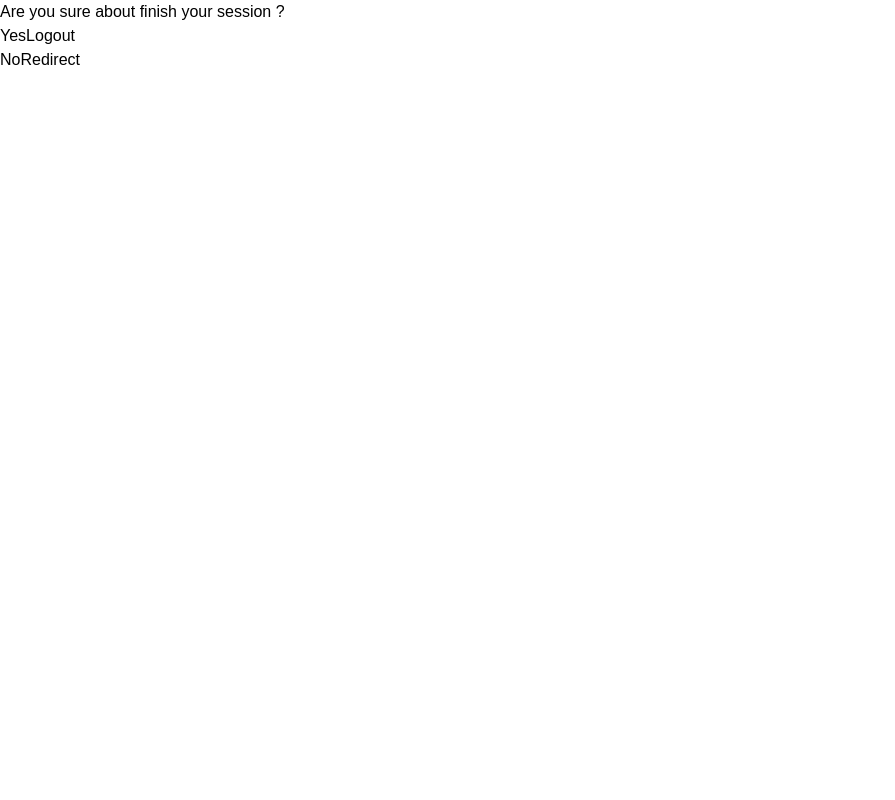
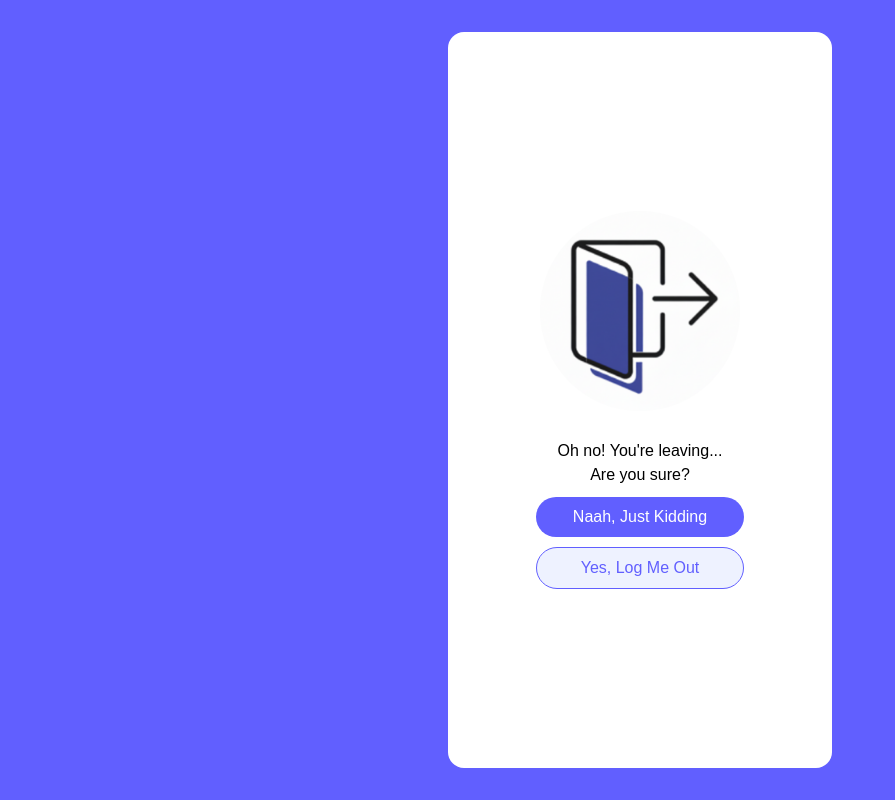
Before and after one commit to alejocf/Blog-Frontened, a Next.js app: page /logout in a window 1280 px wide. Shown: the whole page, without its empty margins (0-895 px from the left). Built offline with nearby package versions, Linux system fonts and the light colour scheme; no server answers.

Commit message:
Style in logout component

```diff
--- a/src/components/ProtectedRoute.js
+++ b/src/components/ProtectedRoute.js
@@ -5,18 +5,18 @@ import { useRouter } from "next/navigation"
 import { useEffect, useState } from "react"
 
 export default function ProtectedRoute ({ children }) {
-  const { token, loading } = useAuthContext()
+  const { token, user, loading } = useAuthContext()
   const router = useRouter()
   const [checked, setChecked] = useState(false)
 
   useEffect(() => {
     if (!loading) {
-      if (!token) {
+      if (!token || !user) {
         router.replace('/login')
       }
       setChecked(true)
     }
-  }, [token, loading, router])
+  }, [token, user, loading, router])
 
 
   if (loading || !checked) {
@@ -27,7 +27,7 @@ export default function ProtectedRoute ({ children }) {
     )
   }
 
-  if (!token) {
+  if (!token || !user) {
     return null
   }
 
--- a/src/components/authentication/login.js
+++ b/src/components/authentication/login.js
@@ -35,9 +35,9 @@ export default function Login () {
 
   return (
       // <div className="flex min-h-full flex-col justify-center px-6 py-12 lg:px-8 bg-blue-950">
-      <div className="bg-blue-950 w-full h-full">
+      <div className="flex flex-col items-center justify-center bg-blue-950 w-full h-screen p-5">
         <div className="sm:mx-auto sm:w-full sm:max-w-sm">
-          <h2 className="mt-10 text-center text-2xl/9 font-bold tracking-tight text-blue-600">Sign in to your account</h2>
+          <h2 className="text-center text-2xl/9 font-bold tracking-tight text-blue-600">Sign in to your account</h2>
         </div>
 
         <div className="mt-10 sm:mx-auto sm:w-full sm:max-w-sm">
--- a/src/components/authentication/logout.js
+++ b/src/components/authentication/logout.js
@@ -1,6 +1,8 @@
 'use client'
+import Image from "next/image";
 import Link from "next/link"
 import { useRouter } from "next/navigation"
+import { ImExit } from "react-icons/im";
 
 export default function Logout () {
   const router = useRouter();
@@ -13,10 +15,40 @@ export default function Logout () {
 
 
   return (
-    <div>
-      <h2>Are you sure about finish your session ?</h2>
+    <div className="flex justify-center bg-indigo-500 p-8 h-screen">
+      <div className="flex flex-col justify-center items-center bg-white p-8 w-96 rounded-2xl" >
+        {/* <ImExit className="text-9xl mb-8" /> */}
+        <Image
+          className="rounded-full mb-7"
+          src="/logout-image.png"
+          alt="Logout image"
+          width={200}
+          height={200}
+        />
 
-      <div>
+        <span>
+          Oh no! You're leaving...
+        </span>
+
+        <span className="mb-2.5" >
+          Are you sure?
+        </span>
+
+        <div className="" >
+          <span className="flex justify-center bg-indigo-500 text-white px-3 py-2 rounded-4xl w-52 mb-2.5" >
+            <Link href='/' >
+              Naah, Just Kidding
+            </Link>
+          </span>
+
+          <span onClick={handleSubmit} className="flex justify-center bg-indigo-50 border border-indigo-500 text-indigo-500 px-2.5 py-2 rounded-4xl w-52 cursor-pointer" >
+            {/* <button onClick={handleSubmit} className= > */}
+              Yes, Log Me Out
+            {/* </button> */}
+          </span>
+        </div>
+
+        {/* <div>
           <span>Yes</span>
           <button onClick={handleSubmit}>Logout</button>
         </div>
@@ -24,6 +56,7 @@ export default function Logout () {
         <div>
           <span>No</span>
           <Link href='/'>Redirect</Link>
+        </div> */}
       </div>
 
     </div>
--- a/src/contexts/authContext.js
+++ b/src/contexts/authContext.js
@@ -44,15 +44,27 @@ export function AuthProvider ({ children }) {
     setUser(null)
   }
 
+
   useEffect(() => {
     const savedToken = localStorage.getItem("token");
-    if (savedToken) {
-      setToken(savedToken);
-      fetchUser(savedToken);
-    }
-    setLoading(false);
+
+    const validateToken = async () => {
+      if (savedToken) {
+        setToken(savedToken);
+        try {
+          await fetchUser(savedToken)
+        } catch (err) {
+          console.error("Error validando token:", err)
+          localStorage.removeItem("token")
+          setToken(null)
+          setUser(null)
+        }
+      }
+      setLoading(false)
+    };
+
+    validateToken();
   }, []);
-
 
   return (
     <AuthContext.Provider value={{ token, user, loading, login, logout }}>
```
Also changed, not shown: public/logout-image.png (added). Lines whose indentation alone changed are shown as unchanged.
